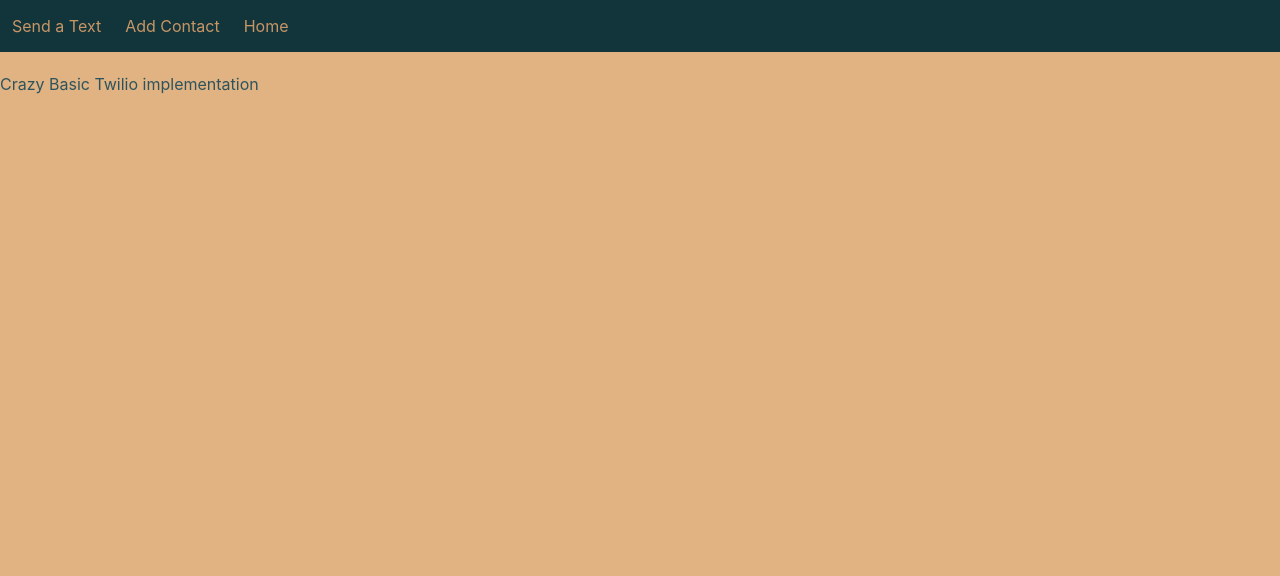
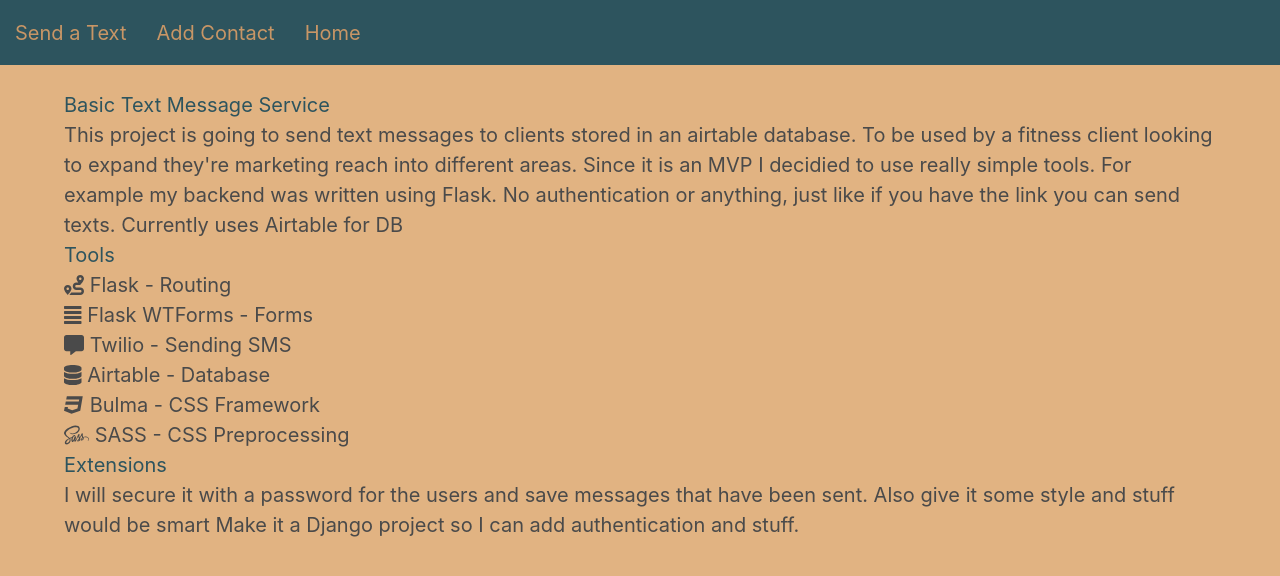
Before and after one commit to mosesju/textbanger, a Flask app: page / in a window 1280 px wide. Shown: the top 576 px of the page. Run offline with Flask 2, Linux system fonts and the light colour scheme; some libraries are stand-ins or nearby versions.

Commit message:
added icons

```diff
--- a/static/styles/styles.css
+++ b/static/styles/styles.css
@@ -2,8 +2,12 @@ html {
   background-color: #e1b382;
 }
 
+html {
+  font-size: 20px;
+}
+
 .navbar {
-  background-color: #12343b;
+  background-color: #2d545e;
   color: #c89666;
 }
 
@@ -24,10 +28,15 @@ h1 {
 }
 
 input .button {
-  color: #2d545e;
+  color: #e1b382;
+  background-color: #2d545e;
 }
 
 button {
   background-color: #2d545e;
 }
+
+.home-content:hover {
+  color: #fff9d9;
+}
 /*# sourceMappingURL=styles.css.map */
--- a/static/styles/styles.scss
+++ b/static/styles/styles.scss
@@ -1,3 +1,5 @@
+// @import url('')
+
 $camel: #e1b382;
 $camelShadow: #c89666;
 $nightBlue: #2d545e;
@@ -8,8 +10,17 @@ $primary: $nightBlue;
 html{
     background-color: $camel;
 }
+html {
+    font-size: 20px;
+    // @include tablet {
+    //   font-size: 16px;
+    // }
+    // @include desktop {
+    //   font-size: 20px;
+    // }
+  }
 .navbar {
-    background-color: $nightBlueShadow;
+    background-color: $nightBlue;
     color: $camelShadow;
 }
 a {
@@ -25,8 +36,12 @@ h1 {
     color: $nightBlue;
 }
 input .button{
-    color: $nightBlue;
+    color: $camel;
+    background-color: $nightBlue;
 }
 button {
     background-color: $nightBlue;
 }
+.home-content:hover {
+    color:$lightAccent;
+}
--- a/templates/home.html
+++ b/templates/home.html
@@ -25,7 +25,23 @@
         </div>
     </nav>
     <br><br><br>
-    <h1>Crazy Basic Twilio implementation</h1>
+    <div class="home-content container">
+        <h1 class="is-large">Basic Text Message Service</h1>
+        <p>This project is going to send text messages to clients stored in an airtable database. To be used by a fitness client looking to expand they&#39;re marketing reach into different areas. Since it is an MVP I decidied to use really simple tools. For example my backend was written using Flask. No authentication or anything, just like if you have the link you can send texts. Currently uses Airtable for DB</p>
+        <h1 id="tools" class="is-large">Tools</h1>
+        <ul>
+            <li><i class="fa fa-route"></i> Flask - Routing</li>
+            <li><i class="fas fa-align-justify"></i> Flask WTForms - Forms</li>
+            <li><i class="fas fa-comment-alt"></i> Twilio - Sending SMS</li>
+            <li><i class="fas fa-database"></i> Airtable - Database</li>
+            <li><i class="fab fa-css3"></i> Bulma - CSS Framework</li>
+            <li><i class="fab fa-sass"></i> SASS - CSS Preprocessing</li>
+        </ul>
+        <h1 class="is-large">Extensions</h1>
+        <p>I will secure it with a password for the users and save messages that have been sent. Also give it some style and stuff would be smart
+        Make it a Django project so I can add authentication and stuff.</p>
+    </div>
+
     <script src="/static/javascript/navbar.js"></script>
 </body>
 </html>
```
Also changed, not shown: README.md, 1 other file.
